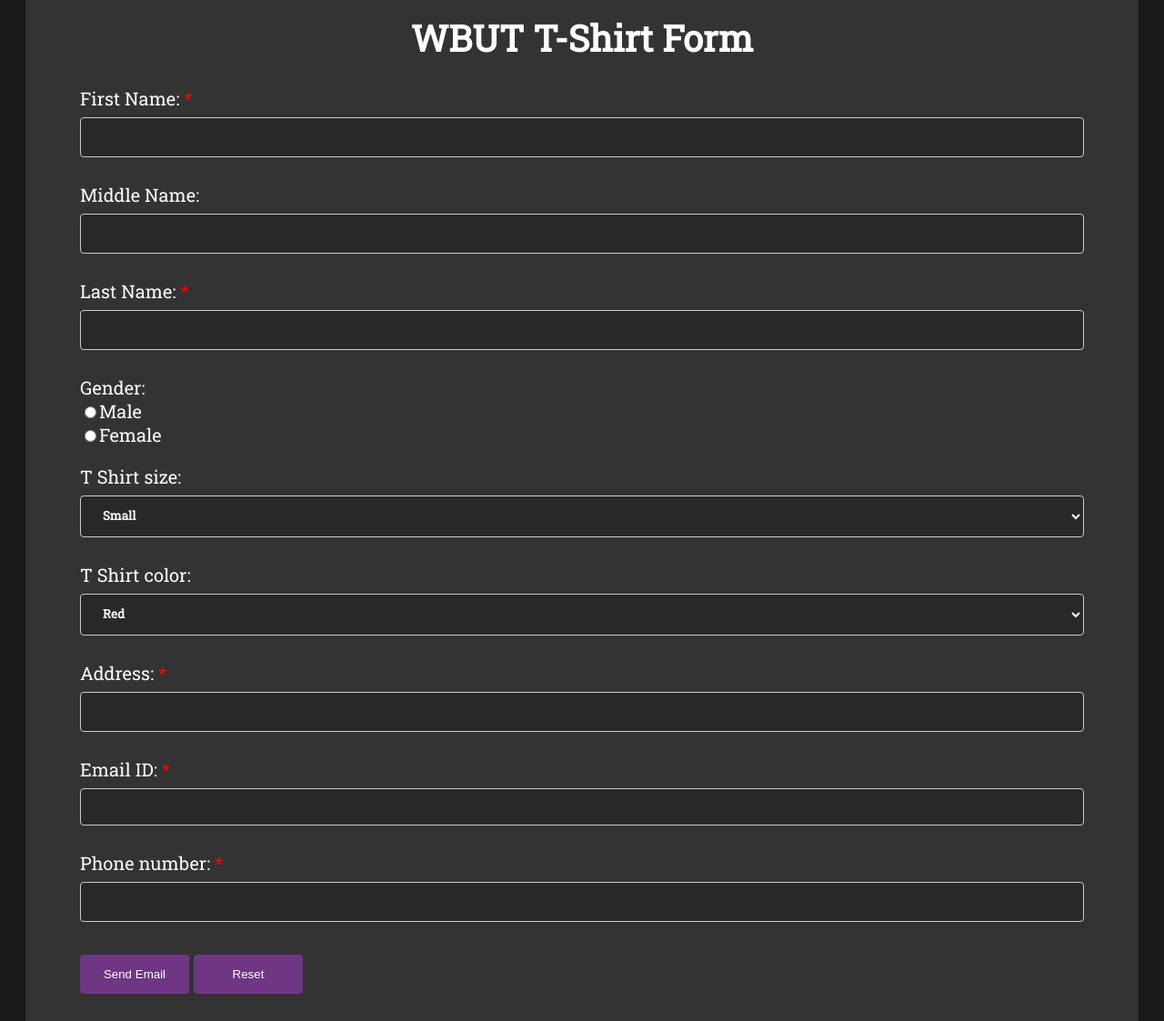
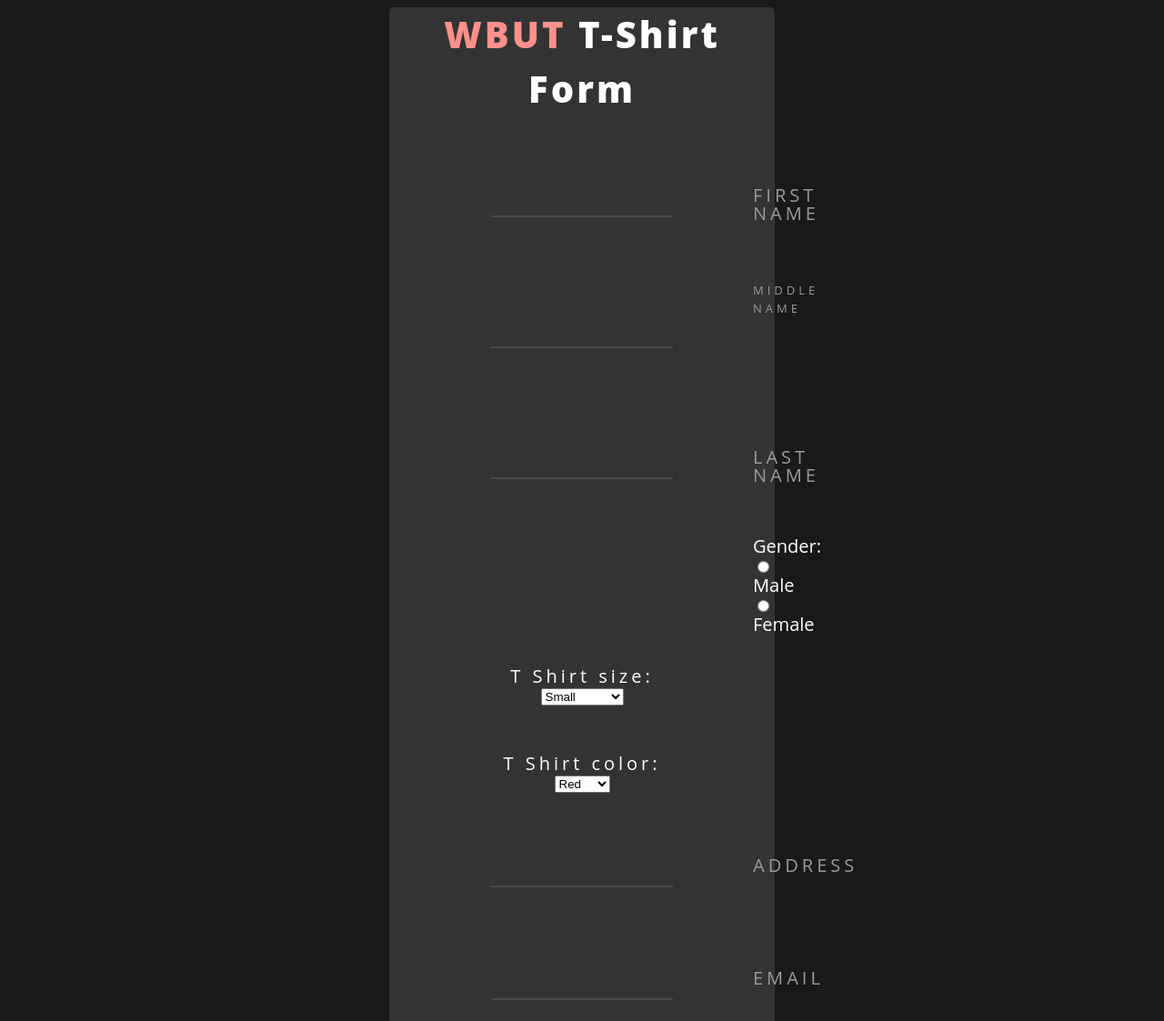
Before and after one commit to RudraNilBasu/Internet-Technology-Lab, a plain HTML site: page index.html in a window 1280 px wide. Shown: the part 100-1223 px from the top of the page at 91% size. Drawn offline with Linux system fonts and the light colour scheme.

Commit message:
UI: Changed UI
Centralised the whole form, added a new styling for text elements in the
form

Signed-off-by: Rudra Nil Basu <rudra.nil.basu.1996@gmail.com>

```diff
--- a/index.html
+++ b/index.html
@@ -3,6 +3,7 @@
 		<link href="https://fonts.googleapis.com/css?family=Roboto+Slab" rel="stylesheet">
 	</head>
 	<style>
+		/*
 		input[type=text], select {
 			width: 100%;
 			padding: 12px 20px;
@@ -16,11 +17,72 @@
 			font-family: 'Roboto Slab';
 			font-weight: bold;
 		}
+		*/
+
+		/* Label start*/
+
+		body {
+		  background-color: #333333;
+		  font-family: "Open Sans", Helvetica;
+		}
+
+		label {
+		  display: block;
+		  letter-spacing: 4px;
+		  padding-top: 30px;
+		  text-align: center;
+		}
+		label .label-text {
+		  color: #9B9B9B;
+		  cursor: text;
+		  font-size: 20px;
+		  line-height: 20px;
+		  text-transform: uppercase;
+		  -moz-transform: translateY(-34px);
+		  -ms-transform: translateY(-34px);
+		  -webkit-transform: translateY(-34px);
+		  transform: translateY(-34px);
+		  transition: all 0.3s;
+		}
+		label input {
+		  background-color: transparent;
+		  border: 0;
+		  border-bottom: 2px solid #4A4A4A;
+		  color: white;
+		  font-size: 36px;
+		  letter-spacing: -1px;
+		  outline: 0;
+		  padding: 5px 20px;
+		  text-align: center;
+		  transition: all 0.3s;
+		  width: 200px;
+		}
+		label input:focus {
+		  width: 400px;
+		}
+		label input:focus + .label-text {
+		  color: #F0F0F0;
+		  font-size: 13px;
+		  -moz-transform: translateY(-74px);
+		  -ms-transform: translateY(-74px);
+		  -webkit-transform: translateY(-74px);
+		  transform: translateY(-74px);
+		}
+		label input:valid + .label-text {
+		  font-size: 13px;
+		  -moz-transform: translateY(-74px);
+		  -ms-transform: translateY(-74px);
+		  -webkit-transform: translateY(-74px);
+		  transform: translateY(-74px);
+		}
+
+		/* Label end */
 
 		#time {
 			color: white;
 		}
 
+/*
 		input[type=email], select {
 			width: 100%;
 			padding: 12px 20px;
@@ -32,6 +94,7 @@
 			background-color: #282828;
 			color: white;
 		}
+		*/
 
 		.required-indicator {
 			color: red;
@@ -81,12 +144,14 @@
 
 		div {
 			border-radius: 5px;
-			background-color: #333333;/*#f2f2f2;*/
-			padding: 60px;
+			background-color: #333333;
+			/*padding: 5px;*/
+			/*width: 900px;*/
+			margin-left: 400px;
+			margin-right: 400px;
 			color: white;
 			font-size: 20px;
-			font-family: 'Roboto Slab', arial, serif;
-			/*font-weight: thin;*/
+			font-family: "Open Sans", Helvetica;
 		}
 
 		body {
@@ -99,30 +164,52 @@
 			margin-bottom: 20px;
 		}
 
+		h1 {
+		  margin-top: 10vh;
+		  font-size: 2.5rem;
+		  /*max-width: 500px;*/
+		  letter-spacing: 3px;
+		  text-align: center;
+		  line-height: 1.5;
+		  font-family: 'Open Sans';
+		  text-transform: capitalize;
+		  font-weight: 800;
+		  color: white;
+		}
+
+		h1 span {
+		  color: #FF908B;
+		}
 
 	</style>
 
 	<div>
 	<title>Order your free T shirt, WBUT Exclusive!</title>
 	<form method="post" action="https://script.google.com/macros/s/AKfycbz2mtIuDIOUgfwHInyuTDntK1Iz7WtexEqTRqRmtfpOy_wAc9ms/exec">
-		<h1 align="center">WBUT T-Shirt Form</h1>
+		<h1 align="center"><span>WBUT</span> T-Shirt Form</h1>
 		<label>
-		First Name: <span class="required-indicator">*</span><br>
-		<input type="text" name="firstname" pattern = "[A-Za-z]+" size="20" title="Nam kikore lekhe janish?" required><br>
+		  <input type="text"  name="firstname" pattern = "[A-Za-z]+" size="20" title="Nam kikore lekhe janish?" required />
+		  <div class="label-text">First name</div>
 		</label>
+
 		<label>
-		Middle Name: <br>
-		<input type="text" name="firstname" pattern = "[A-Za-z]+" size="20" title="Nam kikore lekhe janish?"><br>
+		  <input type="text"  name="middlename" pattern = "[A-Za-z]+" size="20" title="Nam kikore lekhe janish?"  />
+		  <div class="label-text">Middle name</div>
 		</label>
+
 		<label>
-		Last Name: <span class="required-indicator">*</span><br>
-		<input type="text" name="lastname" size="20" pattern="[A-Za-z]+" title="Ager niyom tai follow korte hoye babu" required><br>
+		  <input type="text"  name="lastname" pattern = "[A-Za-z]+" size="20" title="Nam kikore lekhe janish?" required />
+		  <div class="label-text">Last name</div>
 		</label>
-		<label>
+
+
+		<div align="center">
 		Gender: <br>
 		<input type="radio" name="gender" value="male">Male<br>
 		<input type="radio" name="gender" value="female">Female<br>
-		</label>
+		</div>
+
+
 		<label>
 		T Shirt size: <br>
 		<select>
@@ -144,24 +231,31 @@
 		</select>
 		<br>
 		</label>
+
+
 		<label>
-		Address: <span class="required-indicator">*</span><br>
-		<input type="text" name="address" required><br>
+		  <input type="text"  name="address" required />
+		  <div class="label-text">Address</div>
 		</label>
+
 		<label>
-		Email ID: <span class="required-indicator">*</span><br>
-		<input type="email" name="email" required><br>
+		  <input type="email"  name="email" required />
+		  <div class="label-text">Email</div>
 		</label>
+
 		<label>
-		Phone number: <span class="required-indicator">*</span><br>
-		<input type="text" name="ph" maxlength="10" pattern="\d{10}" size="10" title="Number 10 er beshi hoyena khoka" required><br>
+		  <input type="text" name="ph" maxlength="10" pattern="\d{10}" size="10" title="Number 10 er beshi hoyena khoka" required required />
+		  <div class="label-text">Phone Number</div>
 		</label>
+
+		<div align="center">
 		<input type="submit" value="Send Email">
 		<input type="reset">
+		</div>
 	</form>
 	</div>
 
-	<p id="time" align="right">Date</p>
+	<p id="time" align="center">Date</p>
 	<script>
 		function printDate() {
 			document.getElementById("time").innerHTML = Date();
```
